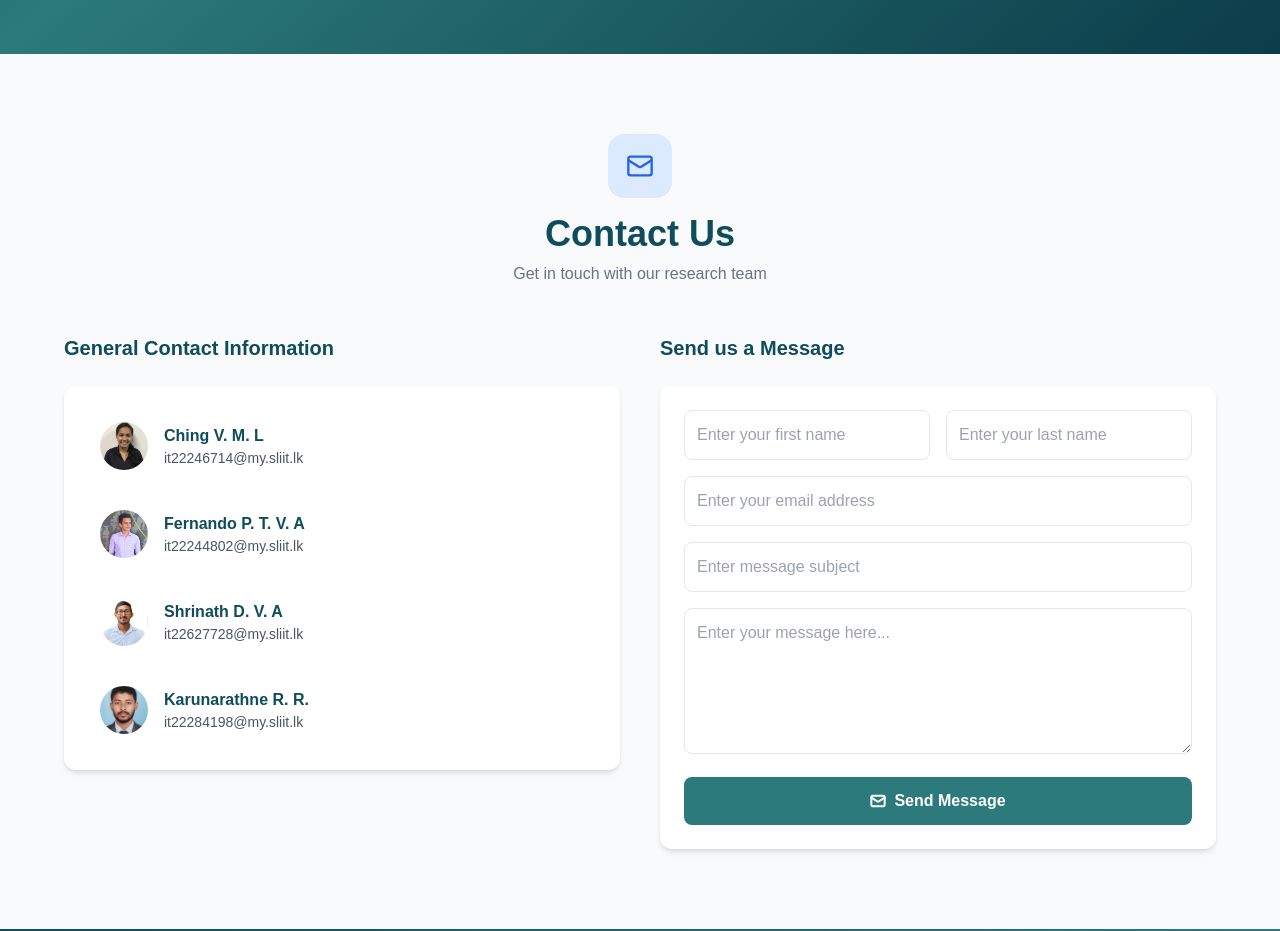
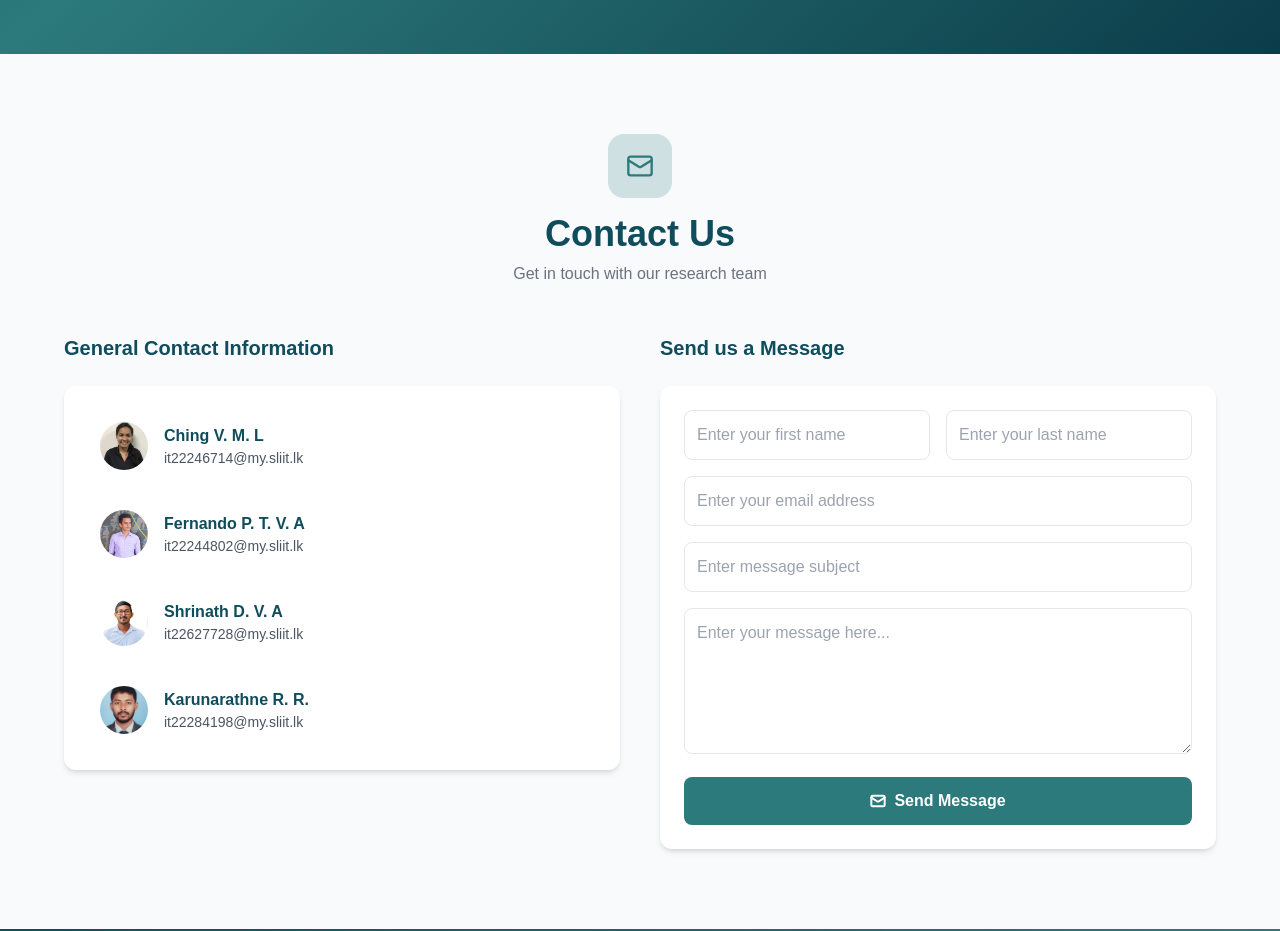
Before and after one commit to ThisalFernando/25-26J-522-Research-Web, a React (Create React App) app: page / in a window 1280 px wide. Shown: the part 10840-11771 px from the top of the page. Built offline with nearby package versions, Linux system fonts and the light colour scheme.

Commit message:
Updated UI

```diff
--- a/src/pages/index.jsx
+++ b/src/pages/index.jsx
@@ -1414,8 +1414,8 @@ export default function Home() {
 
             {/* HEADER */}
             <div className="flex flex-col items-center mb-12 text-center">
-                <div className="w-16 h-16 flex items-center justify-center rounded-2xl bg-blue-100 mb-4">
-                <Mail size={28} className="text-blue-600" />
+                <div className="w-16 h-16 flex items-center justify-center rounded-2xl bg-[#2c7a7b]/20 mb-4">
+                <Mail size={28} className="text-[#2c7a7b]" />
                 </div>
 
                 <h2 className="text-3xl md:text-4xl font-bold text-[#0f4c5c]">
```
